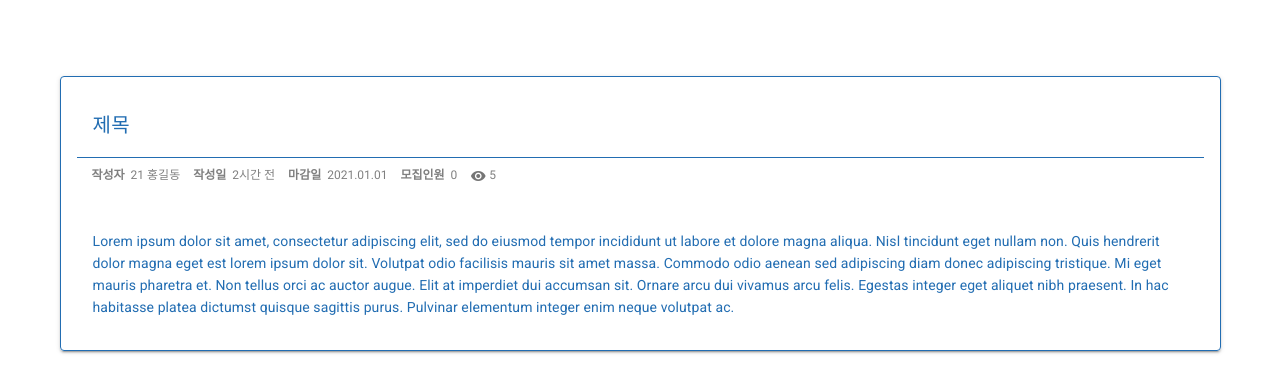
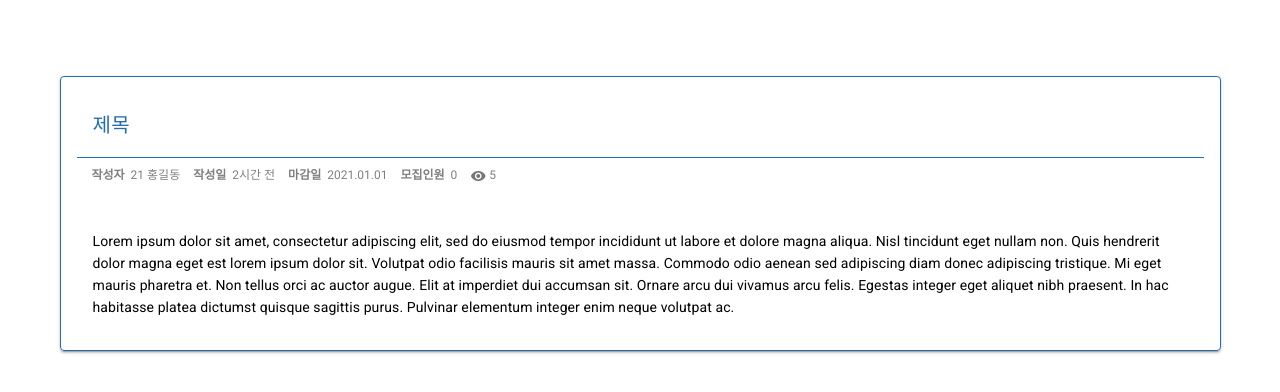
Before and after one commit to semtlekkun/semtleProject-front, a Vue app: page / in a window 1280 px wide. Shown: the top 392 px of the page. Built offline with nearby package versions, Linux system fonts and the light colour scheme.

Commit message:
2020.7.15 src/views/ProjectRead.vue에서 #226db2로 표시되던 본문 글자 색상을 #000으로 수정함

```diff
--- a/src/views/ProjectRead.vue
+++ b/src/views/ProjectRead.vue
@@ -31,7 +31,7 @@
                       {{views}}
                     </li>
                   </ul>
-                  <v-card-text>{{content}}</v-card-text>
+                  <v-card-text style="color: #000;">{{content}}</v-card-text>
                 </v-alert>
               </v-card>
             </v-col>
```
